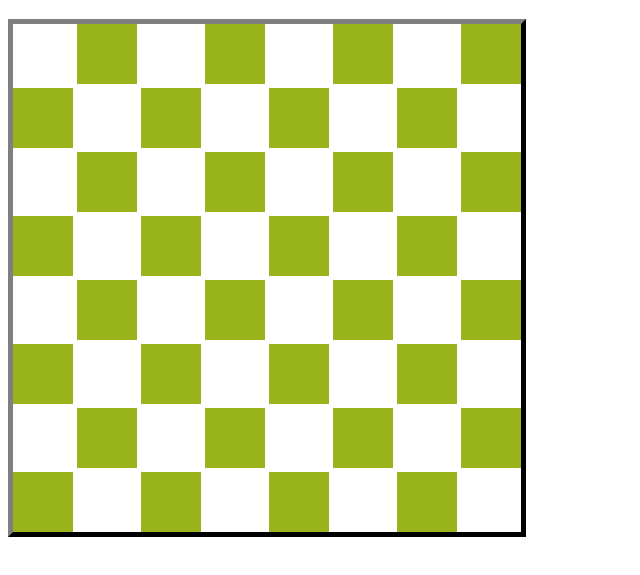
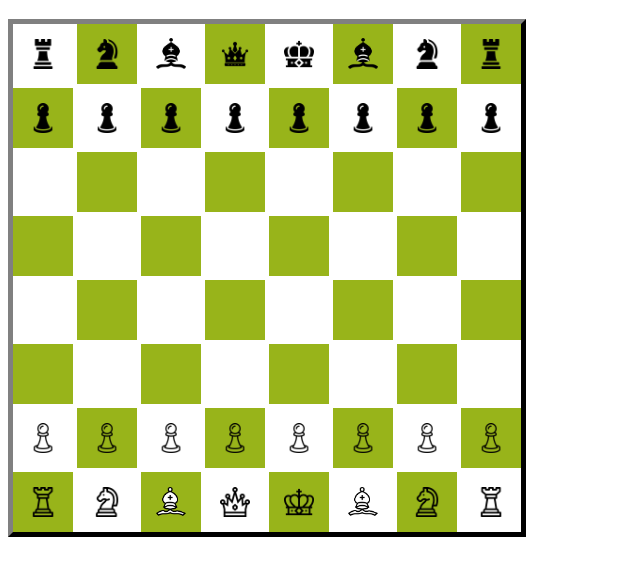
Before and after one commit to SyedKazmi28/Chess-wo-position, a plain HTML site: page index.html in a window 1280 px wide. Shown: the part 61-636 px from the top of the page, without its empty margins (0-640 px from the left). Drawn offline with Linux system fonts and the light colour scheme; the site is published under a folder, as on GitHub Pages, so addresses that start at the root find nothing.

Commit message:
Update style.css

```diff
--- a/style.css
+++ b/style.css
@@ -21,84 +21,84 @@
 
 }
 .pawn{
-    background-image: url(/images/pawnb.png);
+    background-image: url(./images/pawnb.png);
     background-repeat: no-repeat;
     background-size: 30px ;
     background-position: center;
 
 }
 .pawnw{
-    background-image: url(/images/pawn.png);
+    background-image: url(./images/pawn.png);
     background-repeat: no-repeat;
     background-size: 30px ;
     background-position: center;
 
 }
 .rookb{
-    background-image: url(/images/rookb.png);
+    background-image: url(./images/rookb.png);
     background-repeat: no-repeat;
     background-size: 30px ;
     background-position: center;
 
 }
 .knightb{
-    background-image: url(/images/knightb.png);
+    background-image: url(./images/knightb.png);
     background-repeat: no-repeat;
     background-size: 30px ;
     background-position: center;
 
 }
 .bishopb{
-    background-image: url(/images/bishopbl.png);
+    background-image: url(./images/bishopbl.png);
     background-repeat: no-repeat;
     background-size: 30px ;
     background-position: center;
 
 }
 .crownb{
-    background-image: url(/images/crownb.png);
+    background-image: url(./images/crownb.png);
     background-repeat: no-repeat;
     background-size: 30px ;
     background-position: center;
 
 }
 .queenb{
-    background-image: url(/images/queenb.png);
+    background-image: url(./images/queenb.png);
     background-repeat: no-repeat;
     background-size: 30px ;
     background-position: center;
 
 }
 .rookw{
-    background-image: url(/images/rookw.png);
+    background-image: url(./images/rookw.png);
     background-repeat: no-repeat;
     background-size: 30px ;
     background-position: center;
 
 }
 .knightw{
-    background-image: url(/images/knightw.png);
+    background-image: url(./images/knightw.png);
     background-repeat: no-repeat;
     background-size: 30px ;
     background-position: center;
 
 }
 .bishopw{
-    background-image: url(/images/bishopwh.png);
+    background-image: url(./images/bishopwh.png);
     background-repeat: no-repeat;
     background-size: 30px ;
     background-position: center;
 
 }
 .crownw{
-    background-image: url(/images/crownw.png);
+    background-image: url(./images/crownw.png);
     background-repeat: no-repeat;
     background-size: 30px ;
     background-position: center;
 
 }
 .queenw{
-    background-image: url(/images/queenw.png);
+    background-image: url(./images/queenw.png);
     background-repeat: no-repeat;
     background-size: 30px ;
     background-position: center;
```
